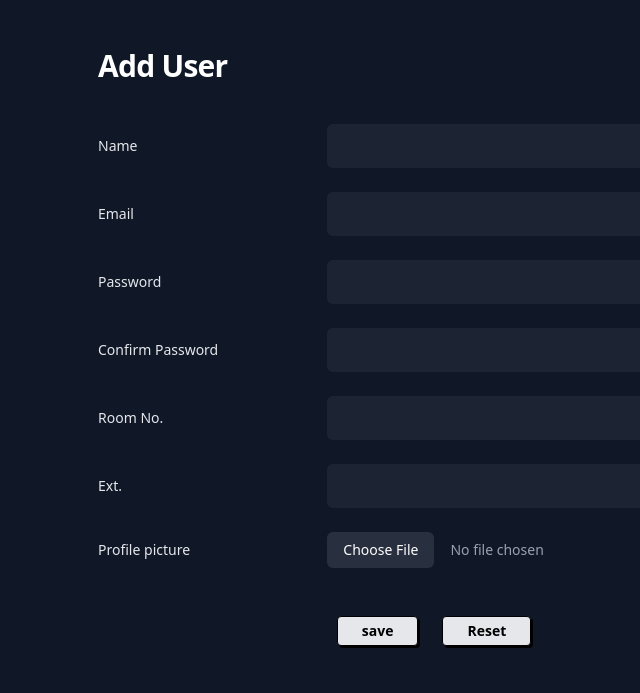
After one commit to K-Sultan/cafeteria-project, a PHP site: the page made by app/views/users/add.php in a window 1280 px wide. The commit adds this page. Shown: the top 693 px of the page, without its empty margins (206-846 px from the left). Run offline with PHP 8.4, Linux system fonts and the light colour scheme; the template is opened without the code that fills it, so the values that code supplies are empty.

Commit message:
Add new users functionality and validations and view

```diff
--- /dev/null
+++ b/app/views/src/scripts/UserValidation.js
@@ -0,0 +1,85 @@
+document.addEventListener('DOMContentLoaded', () => {
+    const form = document.querySelector('form');
+    if (!form) return;
+
+    const showError = (input, message) => {
+        const container = input.closest('div');
+        const errorSpan = container.querySelector('.error-msg');
+        if (errorSpan) {
+            errorSpan.textContent = message;
+            errorSpan.classList.remove('hidden');
+        }
+    };
+
+    const clearError = (input) => {
+        const container = input.closest('div');
+        const errorSpan = container.querySelector('.error-msg');
+        if (errorSpan) {
+            errorSpan.classList.add('hidden');
+            errorSpan.textContent = '';
+        }
+    };
+
+    const validateField = (input) => {
+        const name = input.name;
+        const value = input.value.trim();
+        clearError(input);
+
+        // Name Validation
+        if (name === 'name' && value.length < 3) {
+            showError(input, "Name must be at least 3 characters.");
+        }
+
+        // Email Validation
+        if (name === 'email') {
+            const emailRegex = /^[^\s@]+@[^\s@]+\.[^\s@]+$/;
+            if (!emailRegex.test(value)) showError(input, "Invalid email address.");
+        }
+
+        // Password Validation
+        if (name === 'password' && value.length > 0 && value.length < 6) {
+            showError(input, "Password must be at least 6 characters.");
+        }
+
+        // Confirm Password Validation
+        if (name === 'confirm_password') {
+            const pwd = form.querySelector('input[name="password"]').value;
+            if (value !== pwd) showError(input, "Passwords do not match.");
+        }
+
+
+        if (name === 'room_no') {
+            if (value === "") {
+                showError(input, "Room number is required.");
+            } else if (isNaN(value)) {
+                showError(input, "Room number must be a valid number.");
+            }
+        }
+
+        if (name === 'extension' && value === "") {
+            showError(input, "Extension cannot be empty.");
+        }
+
+
+        // Profile Picture Validation
+        if (name === 'profile_pic' && input.files.length > 0) {
+            const ext = input.value.split('.').pop().toLowerCase();
+            if (!['jpg', 'jpeg', 'png', 'gif'].includes(ext)) {
+                showError(input, "Allowed: JPG, PNG, GIF.");
+            }
+        }
+    };
+
+    form.querySelectorAll('input').forEach(input => {
+        input.addEventListener('blur', () => validateField(input));
+    });
+
+    // Final check on submit
+    form.addEventListener('submit', (e) => {
+        form.querySelectorAll('input').forEach(input => validateField(input));
+        const visibleErrors = form.querySelectorAll('.error-msg:not(.hidden)');
+        if (visibleErrors.length > 0) {
+            e.preventDefault();
+        }
+    });
+});
--- /dev/null
+++ b/app/views/users/add.php
@@ -0,0 +1,75 @@
+<?php View::renderComponent("header"); ?>
+
+<div class="flex min-h-full flex-col justify-center px-6 py-12 lg:px-8">
+    <div class="sm:mx-auto sm:w-full sm:max-w-2xl">
+        <h2 class="text-3xl font-bold tracking-tight text-white mb-10">Add User</h2>
+
+        <form action="/users" method="POST" enctype="multipart/form-data" class="space-y-6">
+
+            <div class="grid grid-cols-3 items-center gap-4">
+                <label class="text-sm font-medium text-gray-200">Name</label>
+                <div class="col-span-2">
+                    <input type="text" name="name" required class="block w-full rounded-md bg-white/5 border-white/10 text-white p-2.5 focus:ring-2 focus:ring-indigo-500 outline-none">
+                    <span class="error-msg text-red-400 text-xs mt-1 hidden"></span>
+                </div>
+            </div>
+
+            <div class="grid grid-cols-3 items-center gap-4">
+                <label class="text-sm font-medium text-gray-200">Email</label>
+                <div class="col-span-2">
+                    <input type="email" name="email" required class="block w-full rounded-md bg-white/5 border-white/10 text-white p-2.5 focus:ring-2 focus:ring-indigo-500 outline-none">
+                    <span class="error-msg text-red-400 text-xs mt-1 hidden"></span>
+                </div>
+            </div>
+
+            <div class="grid grid-cols-3 items-center gap-4">
+                <label class="text-sm font-medium text-gray-200">Password</label>
+                <div class="col-span-2">
+                    <input type="password" name="password" required class="block w-full rounded-md bg-white/5 border-white/10 text-white p-2.5 focus:ring-2 focus:ring-indigo-500 outline-none">
+                    <span class="error-msg text-red-400 text-xs mt-1 hidden"></span>
+                </div>
+            </div>
+
+            <div class="grid grid-cols-3 items-center gap-4">
+                <label class="text-sm font-medium text-gray-200">Confirm Password</label>
+                <div class="col-span-2">
+                    <input type="password" name="confirm_password" required class="block w-full rounded-md bg-white/5 border-white/10 text-white p-2.5 focus:ring-2 focus:ring-indigo-500 outline-none">
+                    <span class="error-msg text-red-400 text-xs mt-1 hidden"></span>
+                </div>
+            </div>
+
+            <div class="grid grid-cols-3 items-center gap-4">
+                <label class="text-sm font-medium text-gray-200">Room No.</label>
+                <div class="col-span-2">
+                    <input type="number" name="room_no" class="block w-full rounded-md bg-white/5 border-white/10 text-white p-2.5 focus:ring-2 focus:ring-indigo-500 outline-none">
+                    <span class="error-msg text-red-400 text-xs mt-1 hidden"></span>
+                </div>
+            </div>
+
+            <div class="grid grid-cols-3 items-center gap-4">
+                <label class="text-sm font-medium text-gray-200">Ext.</label>
+                <div class="col-span-2">
+                    <input type="text" name="extension" class="block w-full rounded-md bg-white/5 border-white/10 text-white p-2.5 focus:ring-2 focus:ring-indigo-500 outline-none">
+                    <span class="error-msg text-red-400 text-xs mt-1 hidden"></span>
+                </div>
+            </div>
+
+            <div class="grid grid-cols-3 items-center gap-4">
+                <label class="text-sm font-medium text-gray-200">Profile picture</label>
+                <div class="col-span-2">
+                    <input type="file" name="profile_pic" class="block w-full text-sm text-gray-400 file:mr-4 file:py-2 file:px-4 file:rounded-md file:border-0 file:bg-white/10 file:text-white hover:file:bg-white/20 cursor-pointer">
+                    <span class="error-msg text-red-400 text-xs mt-1 hidden"></span>
+                </div>
+            </div>
+
+            <div class="flex justify-center gap-6 pt-6">
+                <button type="submit" class="rounded border border-black bg-gray-200 px-6 py-1 text-sm font-bold text-black shadow-[2px_2px_0px_0px_rgba(0,0,0,1)] active:shadow-none active:translate-x-[1px] active:translate-y-[1px]">save</button>
+                <button type="reset" class="rounded border border-black bg-gray-200 px-6 py-1 text-sm font-bold text-black shadow-[2px_2px_0px_0px_rgba(0,0,0,1)] active:shadow-none active:translate-x-[1px] active:translate-y-[1px]">Reset</button>
+            </div>
+        </form>
+    </div>
+</div>
+
+<script src="/app/views/src/scripts/UserValidation.js"></script>
+
+<?php View::renderComponent("footer"); ?>
```
Also changed, not shown: app/controllers/UserController.php (+89 -12 lines), app/models/User.php (+22 -0 lines), app/views/users.php (+59 -8 lines).
